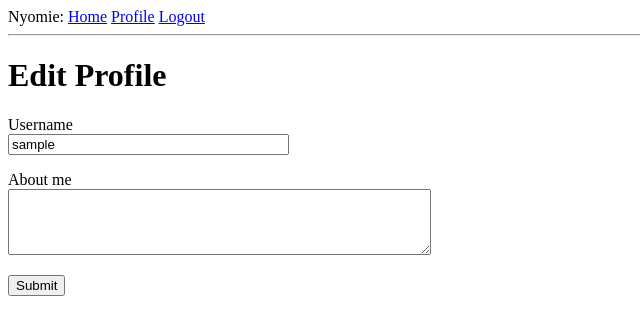
After one commit to nyomie/flask_login, a Flask app: page /edit_profile in a window 1280 px wide. The commit adds this page. Shown: the top 335 px of the page, without its empty margins (0-640 px from the left). Run offline with Flask 2, Linux system fonts and the light colour scheme; the visitor is signed in with stand-in values (Sample User, id 1); data comes from the database, SQL or seed files in the repository.

Commit message:
2nd Commit - Basic User Profile

```diff
--- a/app/forms.py
+++ b/app/forms.py
@@ -1,8 +1,8 @@
 # Web forms
 
 from flask_wtf import FlaskForm
-from wtforms import StringField, PasswordField, BooleanField, SubmitField
-from wtforms.validators import ValidationError, DataRequired, Email, EqualTo
+from wtforms import StringField, PasswordField, BooleanField, SubmitField, TextAreaField
+from wtforms.validators import ValidationError, DataRequired, Email, EqualTo, Length
 from app.models import User
 
 
@@ -32,3 +32,9 @@ class RegistrationForm(FlaskForm):
             raise ValidationError('Please use a different email address.')
 
     # add validate_email2 that will check if the email address does exist
+
+
+class EditProfileForm(FlaskForm):
+    username = StringField('Username', validators=[DataRequired()])
+    about_me = TextAreaField('About me', validators=[Length(min=0, max=140)])
+    submit = SubmitField('Submit')
--- a/app/models.py
+++ b/app/models.py
@@ -5,6 +5,7 @@ from app import db
 from app import login
 from werkzeug.security import generate_password_hash, check_password_hash
 from flask_login import UserMixin
+from hashlib import md5
 
 
 @login.user_loader
@@ -18,12 +19,19 @@ class User(UserMixin, db.Model):
     email = db.Column(db.String(120), index=True, unique=True)
     password_hash = db.Column(db.String(128))
     posts = db.relationship('Post', backref='author', lazy='dynamic')
+    about_me = db.Column(db.String(140))
+    last_seen = db.Column(db.DateTime, default=datetime.utcnow)
 
     def set_password(self, password):
         self.password_hash = generate_password_hash(password)
 
     def check_password(self, password):
         return check_password_hash(self.password_hash, password)
+
+    def avatar(self, size):
+        digest = md5(self.email.lower().encode('utf-8')).hexdigest()
+        return 'https://www.gravatar.com/avatar/{}?d=identicon&s={}'.format(
+            digest, size)
 
     def __repr__(self):
         return '<User {}>'.format(self.username)
--- a/app/routes.py
+++ b/app/routes.py
@@ -4,8 +4,9 @@ from flask import render_template, flash, redirect, url_for, request
 from flask_login import current_user, login_user, logout_user, login_required
 from werkzeug.urls import url_parse
 from app import app, db
-from app.forms import LoginForm, RegistrationForm
+from app.forms import LoginForm, RegistrationForm, EditProfileForm
 from app.models import User
+from datetime import datetime
 
 
 @app.route('/')
@@ -23,6 +24,17 @@ def index():
         }
     ]
     return render_template('index.html',title='Home', posts=posts)
+
+
+@app.route('/user/<username>')
+@login_required
+def user(username):
+    user = User.query.filter_by(username=username).first_or_404()
+    posts = [
+        {'author': user, 'body': 'Test post #1'},
+        {'author': user, 'body': 'Test post #2'}
+    ]
+    return render_template('user.html', user=user, posts=posts)
 
 
 @app.route('/login', methods=['GET', 'POST'])
@@ -62,3 +74,27 @@ def register():
         flash('Congratulations, you are now a registered user!')
         return redirect(url_for('login'))
     return render_template('register.html', title='Register', form=form)
+
+
+@app.route('/edit_profile', methods=['GET', 'POST'])
+@login_required
+def edit_profile():
+    form = EditProfileForm()
+    if form.validate_on_submit():
+        current_user.username = form.username.data
+        current_user.about_me = form.about_me.data
+        db.session.commit()
+        flash('Your changes have been saved.')
+        return redirect(url_for('edit_profile'))
+    elif request.method == 'GET':
+        form.username.data = current_user.username
+        form.about_me.data = current_user.about_me
+    return render_template('edit_profile.html', title='Edit Profile',
+                           form=form)
+
+
+@app.before_request
+def before_request():
+    if current_user.is_authenticated:
+        current_user.last_seen = datetime.utcnow()
+        db.session.commit()
--- /dev/null
+++ b/app/templates/_post.html
@@ -0,0 +1,6 @@
+<table>
+    <tr valign="top">
+        <td><img src="{{ post.author.avatar(36) }}"></td>
+        <td>{{ post.author.username }} says:<br>{{ post.body }}</td>
+    </tr>
+</table>
--- a/app/templates/base.html
+++ b/app/templates/base.html
@@ -14,6 +14,7 @@
             {% if current_user.is_anonymous %}
             <a href="{{ url_for('login') }}">Login</a>
             {% else %}
+            <a href="{{ url_for('user', username=current_user.username) }}">Profile</a>
             <a href="{{ url_for('logout') }}">Logout</a>
             {% endif %}
         </div>
--- /dev/null
+++ b/app/templates/edit_profile.html
@@ -0,0 +1,23 @@
+{% extends "base.html" %}
+
+{% block content %}
+    <h1>Edit Profile</h1>
+    <form action="" method="post">
+        {{ form.hidden_tag() }}
+        <p>
+            {{ form.username.label }}<br>
+            {{ form.username(size=32) }}<br>
+            {% for error in form.username.errors %}
+            <span style="color: red;">[{{ error }}]</span>
+            {% endfor %}
+        </p>
+        <p>
+            {{ form.about_me.label }}<br>
+            {{ form.about_me(cols=50, rows=4) }}<br>
+            {% for error in form.about_me.errors %}
+            <span style="color: red;">[{{ error }}]</span>
+            {% endfor %}
+        </p>
+        <p>{{ form.submit() }}</p>
+    </form>
+{% endblock %}</html>
```
Also changed, not shown: app/templates/_user_info.html (added, +13 -0 lines), app/templates/user.html (added, +10 -0 lines), migrations/versions/b95196dc60bb_new_field_in_user_model.py (added, +30 -0 lines), recap.md (+6 -0 lines), readme.md.
